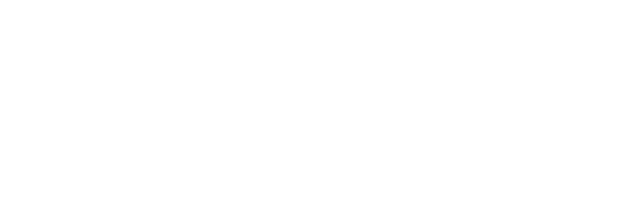
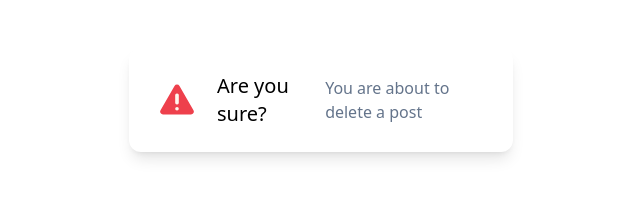
Before and after one commit to emmanuellesoy/curso-tailwind, a plain HTML site: page HTML/tailwind-sandbox/tailwind-sandbox-starter/01-utility-first/index.html in a window 1280 px wide. Shown: the whole page, without its empty margins (319-959 px from the left). Drawn offline with nearby package versions, Linux system fonts and the light colour scheme.

Commit message:
FEAT: Utility First Example

```diff
--- a/HTML/tailwind-sandbox/tailwind-sandbox-starter/01-utility-first/index.html
+++ b/HTML/tailwind-sandbox/tailwind-sandbox-starter/01-utility-first/index.html
@@ -9,5 +9,12 @@
   </head>
   <body>
     <!-- Utility First -->
+    <div
+      class="flex items-center p-6 max-w-sm mx-auto bg-white rounded-xl shadow-lg space-x-4 mt-12"
+    >
+      <img class="w-12 h-12" src="../assets/img/warning.svg" alt="Warning" />
+      <div class="text-xl font-medium text-black">Are you sure?</div>
+      <p class="text-slate-500">You are about to delete a post</p>
+    </div>
   </body>
 </html>
```
